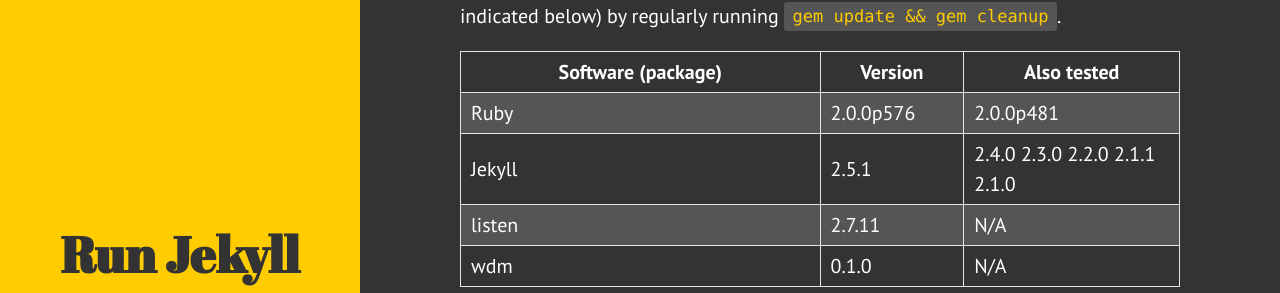
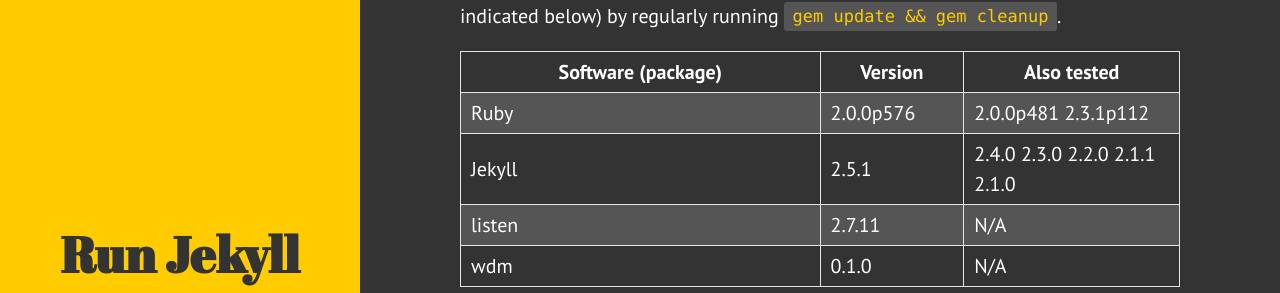
Before and after one commit to juthilo/run-jekyll-on-windows, a Jekyll site: the page built from index.html, in a window 1280 px wide and 900 px high, scrolled down 539 px. Shown: the part 160-453 px from the top of the window. Built offline with Jekyll 4.4.1, drawn with Linux system fonts in a browser that asks for light colours.

```diff
--- a/index.html
+++ b/index.html
@@ -23,7 +23,7 @@ title: Home
     <tr>
       <td>Ruby</td>
       <td>2.0.0p576</td>
-      <td>2.0.0p481</td>
+      <td>2.0.0p481 2.3.1p112</td>
     </tr>
     <tr>
       <td>Jekyll</td>
```
